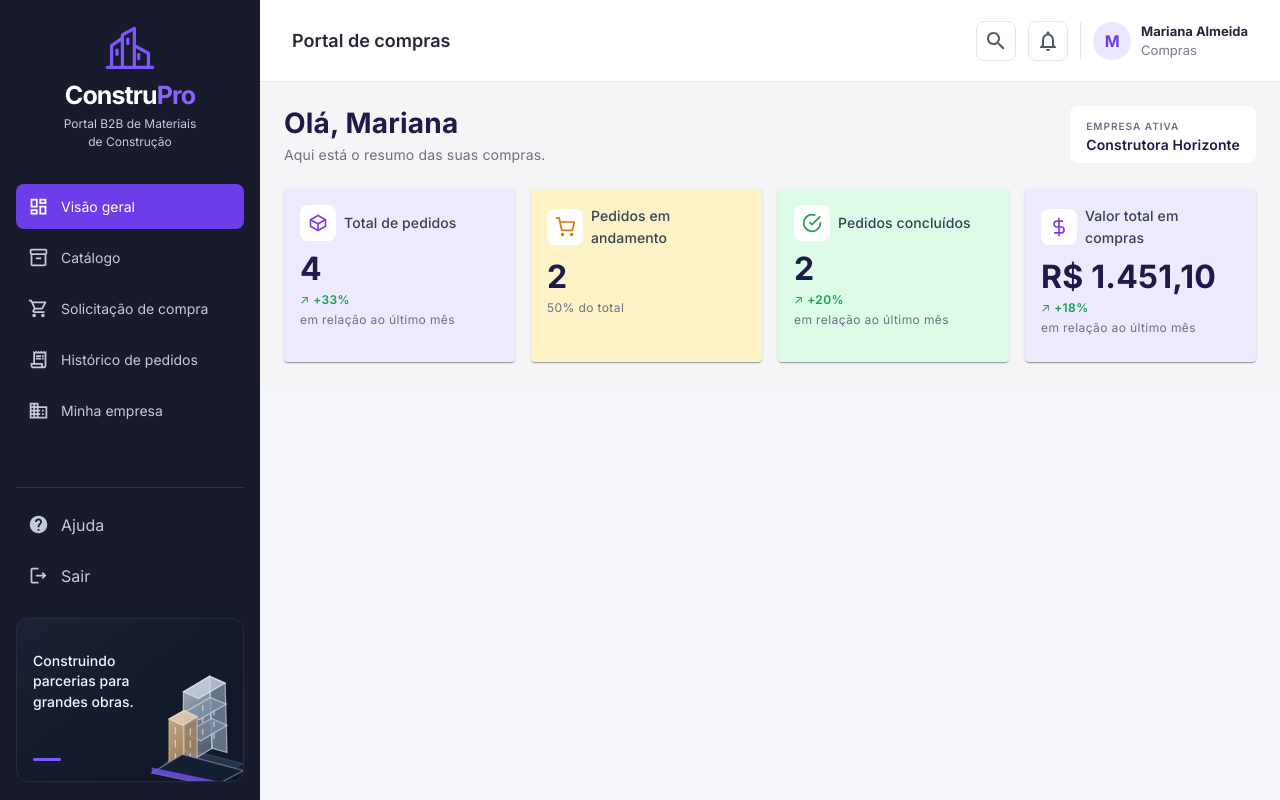
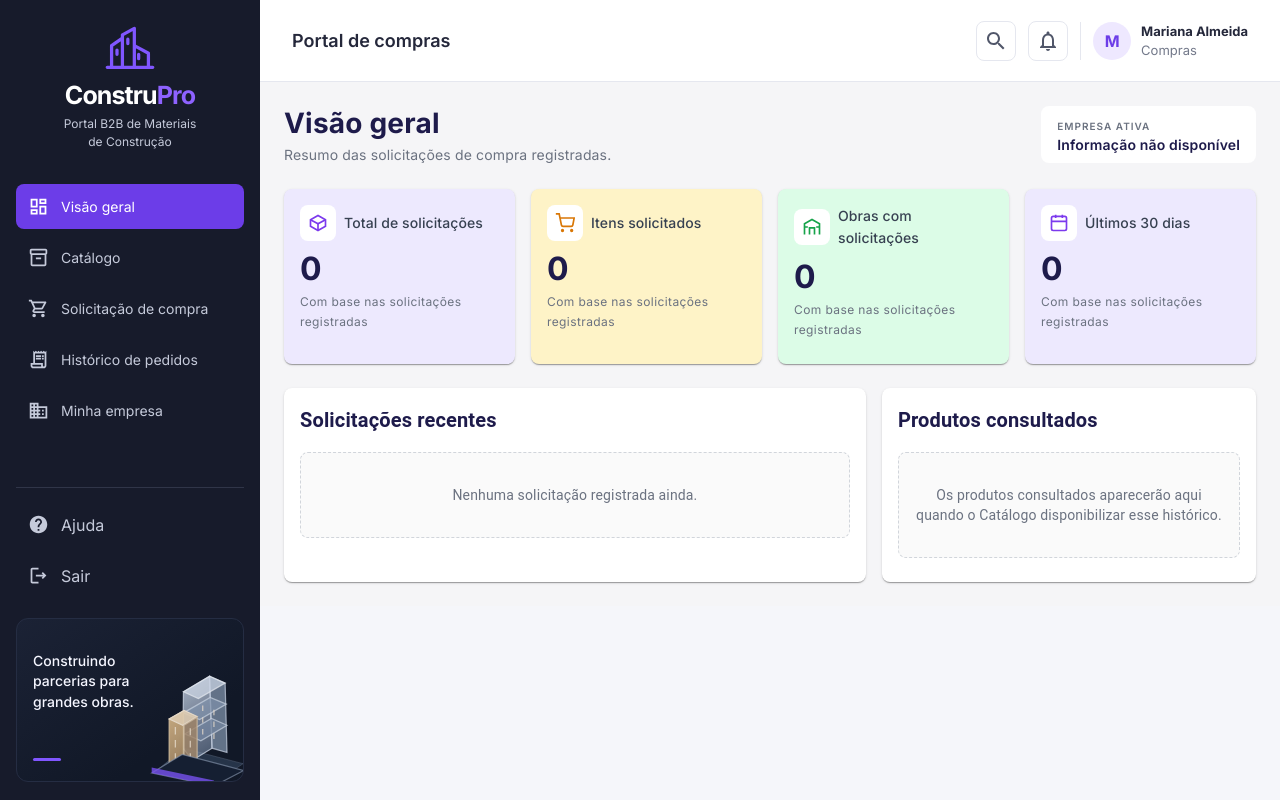
Before and after one commit to marianaalmeidac/construpro, a React (Vite) app: page / in a window 1280 px wide. Built offline with nearby package versions, Linux system fonts and the light colour scheme.

Commit message:
feat: integrate dashboard with purchase requests

```diff
--- /dev/null
+++ b/src/data/solicitacoes.ts
@@ -0,0 +1,109 @@
+export const CHAVE_SOLICITACOES = 'construpro:solicitacoes';
+
+export interface ItemSolicitacao {
+  material: string;
+  descricao: string;
+  quantidade: string;
+  unidade: string;
+  observacao: string;
+}
+
+export interface SolicitacaoCompra {
+  id: string;
+  solicitante: string;
+  obra: string;
+  prioridade: string;
+  data: string;
+  observacoes: string;
+  itens: ItemSolicitacao[];
+}
+
+export type ResultadoSolicitacoes =
+  | { status: 'loading' }
+  | { status: 'success'; solicitacoes: SolicitacaoCompra[] }
+  | { status: 'empty'; solicitacoes: [] }
+  | { status: 'invalid'; message: string }
+  | { status: 'error'; message: string };
+
+function ehRegistro(value: unknown): value is Record<string, unknown> {
+  return typeof value === 'object' && value !== null && !Array.isArray(value);
+}
+
+function itemValido(value: unknown): value is ItemSolicitacao {
+  if (!ehRegistro(value)) return false;
+  return ['material', 'descricao', 'quantidade', 'unidade', 'observacao']
+    .every((campo) => typeof value[campo] === 'string');
+}
+
+function solicitacaoValida(value: unknown): value is SolicitacaoCompra {
+  if (!ehRegistro(value)) return false;
+  return typeof value.id === 'string'
+    && typeof value.solicitante === 'string'
+    && typeof value.obra === 'string'
+    && typeof value.prioridade === 'string'
+    && typeof value.data === 'string'
+    && typeof value.observacoes === 'string'
+    && Array.isArray(value.itens)
+    && value.itens.every(itemValido);
+}
+
+export function lerSolicitacoes(storage?: Storage): ResultadoSolicitacoes {
+  let conteudo: string | null;
+  try {
+    conteudo = (storage ?? window.localStorage).getItem(CHAVE_SOLICITACOES);
+  } catch {
+    return { status: 'error', message: 'Não foi possível ler as solicitações deste navegador.' };
+  }
+  if (conteudo === null) return { status: 'empty', solicitacoes: [] };
+
+  let dados: unknown;
+  try {
+    dados = JSON.parse(conteudo);
+  } catch {
+    return { status: 'invalid', message: 'Os dados de solicitações armazenados estão em formato inválido.' };
+  }
+  if (!Array.isArray(dados) || !dados.every(solicitacaoValida)) {
+    return { status: 'invalid', message: 'Os dados de solicitações armazenados estão em formato inválido.' };
+  }
+  if (dados.length === 0) return { status: 'empty', solicitacoes: [] };
+  return { status: 'success', solicitacoes: dados };
+}
+
+export function contarItensSolicitados(solicitacoes: SolicitacaoCompra[]): number {
+  return solicitacoes.reduce((total, solicitacao) => total + solicitacao.itens.length, 0);
+}
+
+export function contarObrasComSolicitacoes(solicitacoes: SolicitacaoCompra[]): number {
+  return new Set(solicitacoes.map(({ obra }) => obra.trim()).filter(Boolean)).size;
+}
+
+export function contarSolicitacoesUltimos30Dias(
+  solicitacoes: SolicitacaoCompra[],
+  agora = new Date(),
+): number {
+  const limite = new Date(agora);
+  limite.setDate(limite.getDate() - 29);
+  limite.setHours(0, 0, 0, 0);
+  const hoje = new Date(agora);
+  hoje.setHours(23, 59, 59, 999);
+
+  return solicitacoes.filter(({ data }) => {
+    const dataSolicitacao = new Date(`${data}T00:00:00`);
+    return !Number.isNaN(dataSolicitacao.getTime())
+      && dataSolicitacao >= limite
+      && dataSolicitacao <= hoje;
+  }).length;
+}
+
+export function ordenarSolicitacoesRecentes(solicitacoes: SolicitacaoCompra[]): SolicitacaoCompra[] {
+  return [...solicitacoes].sort((a, b) => b.data.localeCompare(a.data));
+}
+
+export function nomeObra(obra: string): string {
+  const nomes: Record<string, string> = {
+    'obra-1': 'Obra 1',
+    'obra-2': 'Obra 2',
+    'obra-3': 'Obra 3',
+  };
+  return nomes[obra] ?? obra;
+}
--- a/src/pages/DashboardPage.tsx
+++ b/src/pages/DashboardPage.tsx
@@ -1,4 +1,15 @@
-import { Box, Card, CardContent, Typography } from '@mui/material';
+import { useEffect, useState } from 'react';
+import { Box, Card, CardContent, CircularProgress, Typography } from '@mui/material';
+import {
+  contarItensSolicitados,
+  contarObrasComSolicitacoes,
+  contarSolicitacoesUltimos30Dias,
+  lerSolicitacoes,
+  nomeObra,
+  ordenarSolicitacoesRecentes,
+  type ResultadoSolicitacoes,
+  type SolicitacaoCompra,
+} from '../data/solicitacoes';
 
 const fonte = "'Inter', 'Segoe UI', Roboto, sans-serif";
 const corTitulo = '#1e1b4b';
@@ -11,82 +22,147 @@ function Icone({ children, cor }: { children: React.ReactNode; cor: string }) {
   );
 }
 
+function formatarData(data: string): string {
+  const valor = new Date(`${data}T00:00:00`);
+  return Number.isNaN(valor.getTime())
+    ? data
+    : new Intl.DateTimeFormat('pt-BR').format(valor);
+}
+
+function estadoTexto(resultado: ResultadoSolicitacoes): string {
+  return resultado.status === 'invalid' || resultado.status === 'error'
+    ? resultado.message
+    : 'Nenhuma solicitação registrada ainda.';
+}
+
+function CartaoIndicador({
+  titulo,
+  valor,
+  corFundo,
+  corIcone,
+  icone,
+  carregando,
+}: {
+  titulo: string;
+  valor: number | null;
+  corFundo: string;
+  corIcone: string;
+  icone: React.ReactNode;
+  carregando: boolean;
+}) {
+  return (
+    <Card sx={{ minWidth: 180, flex: 1, bgcolor: corFundo, borderRadius: 2 }}>
+      <CardContent>
+        <Box sx={{ display: 'flex', alignItems: 'center', gap: 1, mb: 1 }}>
+          <Icone cor={corIcone}>{icone}</Icone>
+          <Typography variant="subtitle2" sx={{ fontFamily: fonte, fontSize: 14, fontWeight: 500, color: '#374151' }}>{titulo}</Typography>
+        </Box>
+        {carregando ? <CircularProgress size={28} sx={{ color: corTitulo, my: 0.5 }} /> : (
+          <Typography variant="h4" sx={{ fontFamily: fonte, fontSize: 32, fontWeight: 700, color: corTitulo }}>
+            {valor === null ? '—' : valor}
+          </Typography>
+        )}
+        <Typography variant="caption" sx={{ fontFamily: fonte, fontSize: 12, color: '#6b7280', display: 'block', mt: 0.5 }}>
+          {carregando ? 'Carregando dados…' : valor === null ? 'Dados indisponíveis' : 'Com base nas solicitações registradas'}
+        </Typography>
+      </CardContent>
+    </Card>
+  );
+}
+
+function EstadoVazio({ children }: { children: React.ReactNode }) {
+  return (
+    <Box sx={{ py: 4, px: 2, textAlign: 'center', bgcolor: '#fafafa', borderRadius: 2, border: '1px dashed #d1d5db' }}>
+      <Typography variant="body2" sx={{ color: '#6b7280' }}>{children}</Typography>
+    </Box>
+  );
+}
+
+function SolicitacoesRecentes({
+  solicitacoes,
+  resultado,
+}: {
+  solicitacoes: SolicitacaoCompra[];
+  resultado: ResultadoSolicitacoes;
+}) {
+  if (resultado.status === 'loading') return <EstadoVazio>Carregando solicitações…</EstadoVazio>;
+  if (resultado.status !== 'success') return <EstadoVazio>{estadoTexto(resultado)}</EstadoVazio>;
+
+  return (
+    <Box sx={{ display: 'flex', flexDirection: 'column', gap: 1.5 }}>
+      {solicitacoes.slice(0, 5).map((solicitacao) => (
+        <Box key={solicitacao.id} sx={{ display: 'flex', alignItems: 'center', justifyContent: 'space-between', gap: 2, flexWrap: 'wrap', p: 2, border: '1px solid #e5e7eb', borderRadius: 2 }}>
+          <Box sx={{ minWidth: 150, flex: 1 }}>
+            <Typography sx={{ fontWeight: 600, color: corTitulo }}>{solicitacao.solicitante || 'Solicitante não informado'}</Typography>
+            <Typography variant="body2" sx={{ color: '#6b7280' }}>{nomeObra(solicitacao.obra)} · {formatarData(solicitacao.data)}</Typography>
+          </Box>
+          <Box sx={{ display: 'flex', gap: 1, alignItems: 'center', flexWrap: 'wrap' }}>
+            <Box sx={{ px: 1.25, py: 0.5, bgcolor: '#f3f4f6', color: '#374151', borderRadius: 5, fontSize: 12, textTransform: 'capitalize' }}>
+              Prioridade: {solicitacao.prioridade}
+            </Box>
+            <Typography variant="body2" sx={{ color: '#6b7280' }}>{solicitacao.itens.length} {solicitacao.itens.length === 1 ? 'item' : 'itens'}</Typography>
+          </Box>
+        </Box>
+      ))}
+    </Box>
+  );
+}
+
+// O catálogo poderá fornecer os produtos consultados por integração, sem criar
+// um segundo histórico de visualizações dentro do Dashboard.
+function ProdutosConsultados({ produtos = [] }: { produtos?: React.ReactNode[] }) {
+  return produtos.length > 0
+    ? <Box sx={{ display: 'grid', gridTemplateColumns: 'repeat(auto-fit, minmax(180px, 1fr))', gap: 2 }}>{produtos}</Box>
+    : <EstadoVazio>Os produtos consultados aparecerão aqui quando o Catálogo disponibilizar esse histórico.</EstadoVazio>;
+}
+
 function DashboardPage() {
+  const [resultado, setResultado] = useState<ResultadoSolicitacoes>({ status: 'loading' });
+
+  useEffect(() => {
+    setResultado(lerSolicitacoes());
+  }, []);
+
+  const carregando = resultado.status === 'loading';
+  const dadosDisponiveis = resultado.status === 'success' || resultado.status === 'empty';
+  const solicitacoes = resultado.status === 'success' ? ordenarSolicitacoesRecentes(resultado.solicitacoes) : [];
+  const listaParaCalculo = resultado.status === 'success' ? resultado.solicitacoes : [];
+
   return (
-    <Box sx={{ p: 3, bgcolor: '#f5f5f7', fontFamily: fonte }}>
+    <Box sx={{ p: 3, bgcolor: '#f5f5f7', fontFamily: fonte, minHeight: '100%' }}>
       <Box sx={{ display: 'flex', justifyContent: 'space-between', alignItems: 'flex-start', flexWrap: 'wrap', gap: 2, mb: 3 }}>
         <Box>
-          <Typography variant="h4" sx={{ fontFamily: fonte, fontWeight: 700, fontSize: 28, color: corTitulo }}>
-            Olá, Mariana
-          </Typography>
-          <Typography variant="body2" sx={{ fontFamily: fonte, fontSize: 14, color: '#6b7280', mt: 0.5 }}>
-            Aqui está o resumo das suas compras.
-          </Typography>
+          <Typography variant="h4" sx={{ fontFamily: fonte, fontWeight: 700, fontSize: 28, color: corTitulo }}>Visão geral</Typography>
+          <Typography variant="body2" sx={{ fontFamily: fonte, fontSize: 14, color: '#6b7280', mt: 0.5 }}>Resumo das solicitações de compra registradas.</Typography>
         </Box>
         <Box sx={{ bgcolor: 'white', borderRadius: 2, px: 2, py: 1 }}>
-          <Typography variant="caption" sx={{ fontFamily: fonte, fontSize: 10, fontWeight: 600, letterSpacing: 1, color: '#6b7280' }}>
-            EMPRESA ATIVA
-          </Typography>
-          <Typography variant="body2" sx={{ fontFamily: fonte, fontSize: 14, fontWeight: 600, color: corTitulo }}>
-            Construtora Horizonte
-          </Typography>
+          <Typography variant="caption" sx={{ fontFamily: fonte, fontSize: 10, fontWeight: 600, letterSpacing: 1, color: '#6b7280' }}>EMPRESA ATIVA</Typography>
+          <Typography variant="body2" sx={{ fontFamily: fonte, fontSize: 14, fontWeight: 600, color: corTitulo }}>Informação não disponível</Typography>
         </Box>
       </Box>
 
+      {resultado.status === 'invalid' || resultado.status === 'error' ? (
+        <Box role="alert" sx={{ mb: 2, p: 1.5, bgcolor: '#fef2f2', color: '#b91c1c', borderRadius: 2 }}>{resultado.message}</Box>
+      ) : null}
+
       <Box sx={{ display: 'flex', gap: 2, flexWrap: 'wrap', alignItems: 'stretch' }}>
-        <Card sx={{ minWidth: 180, flex: 1, bgcolor: '#ede9fe' }}>
+        <CartaoIndicador titulo="Total de solicitações" valor={dadosDisponiveis ? listaParaCalculo.length : null} corFundo="#ede9fe" corIcone="#7c3aed" carregando={carregando} icone={<svg width="20" height="20" viewBox="0 0 24 24" fill="none" stroke="currentColor" strokeWidth="2"><path d="M21 8l-9-5-9 5v8l9 5 9-5V8z" /><path d="M3 8l9 5 9-5" /><path d="M12 13v8" /></svg>} />
+        <CartaoIndicador titulo="Itens solicitados" valor={dadosDisponiveis ? contarItensSolicitados(listaParaCalculo) : null} corFundo="#fef3c7" corIcone="#d97706" carregando={carregando} icone={<svg width="20" height="20" viewBox="0 0 24 24" fill="none" stroke="currentColor" strokeWidth="2"><circle cx="9" cy="21" r="1" /><circle cx="20" cy="21" r="1" /><path d="M1 1h4l2.68 13.39a2 2 0 0 0 2 1.61h9.72a2 2 0 0 0 2-1.61L23 6H6" /></svg>} />
+        <CartaoIndicador titulo="Obras com solicitações" valor={dadosDisponiveis ? contarObrasComSolicitacoes(listaParaCalculo) : null} corFundo="#dcfce7" corIcone="#16a34a" carregando={carregando} icone={<svg width="20" height="20" viewBox="0 0 24 24" fill="none" stroke="currentColor" strokeWidth="2"><path d="M3 21V8l9-5 9 5v13" /><path d="M9 21v-8h6v8M3 12h4m10 0h4" /></svg>} />
+        <CartaoIndicador titulo="Últimos 30 dias" valor={dadosDisponiveis ? contarSolicitacoesUltimos30Dias(listaParaCalculo) : null} corFundo="#ede9fe" corIcone="#7c3aed" carregando={carregando} icone={<svg width="20" height="20" viewBox="0 0 24 24" fill="none" stroke="currentColor" strokeWidth="2"><rect x="3" y="4" width="18" height="17" rx="2" /><path d="M16 2v4M8 2v4M3 10h18" /></svg>} />
+      </Box>
+
+      <Box sx={{ display: 'grid', gridTemplateColumns: { xs: '1fr', lg: 'minmax(0, 1.4fr) minmax(280px, 0.9fr)' }, gap: 2, mt: 3 }}>
+        <Card sx={{ borderRadius: 2 }}>
           <CardContent>
-            <Box sx={{ display: 'flex', alignItems: 'center', gap: 1, mb: 1 }}>
-              <Icone cor="#7c3aed">
-                <svg width="20" height="20" viewBox="0 0 24 24" fill="none" stroke="currentColor" strokeWidth="2"><path d="M21 8l-9-5-9 5v8l9 5 9-5V8z" /><path d="M3 8l9 5 9-5" /><path d="M12 13v8" /></svg>
-              </Icone>
-              <Typography variant="subtitle2" sx={{ fontFamily: fonte, fontSize: 14, fontWeight: 500, color: '#374151' }}>Total de pedidos</Typography>
-            </Box>
-            <Typography variant="h4" sx={{ fontFamily: fonte, fontSize: 32, fontWeight: 700, color: corTitulo }}>4</Typography>
-            <Typography variant="caption" sx={{ fontFamily: fonte, fontSize: 12, fontWeight: 600, color: '#16a34a' }}>↗ +33%</Typography>
-            <Typography variant="caption" sx={{ fontFamily: fonte, fontSize: 12, color: '#6b7280', display: 'block' }}>em relação ao último mês</Typography>
+            <Typography variant="h6" sx={{ fontWeight: 700, color: corTitulo, mb: 2 }}>Solicitações recentes</Typography>
+            <SolicitacoesRecentes solicitacoes={solicitacoes} resultado={resultado} />
           </CardContent>
         </Card>
-
-        <Card sx={{ minWidth: 180, flex: 1, bgcolor: '#fef3c7' }}>
+        <Card sx={{ borderRadius: 2 }}>
           <CardContent>
-            <Box sx={{ display: 'flex', alignItems: 'center', gap: 1, mb: 1 }}>
-              <Icone cor="#d97706">
-                <svg width="20" height="20" viewBox="0 0 24 24" fill="none" stroke="currentColor" strokeWidth="2"><circle cx="9" cy="21" r="1" /><circle cx="20" cy="21" r="1" /><path d="M1 1h4l2.68 13.39a2 2 0 0 0 2 1.61h9.72a2 2 0 0 0 2-1.61L23 6H6" /></svg>
-              </Icone>
-              <Typography variant="subtitle2" sx={{ fontFamily: fonte, fontSize: 14, fontWeight: 500, color: '#374151' }}>Pedidos em andamento</Typography>
-            </Box>
-            <Typography variant="h4" sx={{ fontFamily: fonte, fontSize: 32, fontWeight: 700, color: corTitulo }}>2</Typography>
-            <Typography variant="caption" sx={{ fontFamily: fonte, fontSize: 12, color: '#6b7280' }}>50% do total</Typography>
-            <Typography variant="caption" sx={{ fontFamily: fonte, fontSize: 12, color: '#6b7280', display: 'block' }}>&nbsp;</Typography>
-          </CardContent>
-        </Card>
-
-        <Card sx={{ minWidth: 180, flex: 1, bgcolor: '#dcfce7' }}>
-          <CardContent>
-            <Box sx={{ display: 'flex', alignItems: 'center', gap: 1, mb: 1 }}>
-              <Icone cor="#16a34a">
-                <svg width="20" height="20" viewBox="0 0 24 24" fill="none" stroke="currentColor" strokeWidth="2"><path d="M22 11.08V12a10 10 0 1 1-5.93-9.14" /><path d="M22 4L12 14.01l-3-3" /></svg>
-              </Icone>
-              <Typography variant="subtitle2" sx={{ fontFamily: fonte, fontSize: 14, fontWeight: 500, color: '#374151' }}>Pedidos concluídos</Typography>
-            </Box>
-            <Typography variant="h4" sx={{ fontFamily: fonte, fontSize: 32, fontWeight: 700, color: corTitulo }}>2</Typography>
-            <Typography variant="caption" sx={{ fontFamily: fonte, fontSize: 12, fontWeight: 600, color: '#16a34a' }}>↗ +20%</Typography>
-            <Typography variant="caption" sx={{ fontFamily: fonte, fontSize: 12, color: '#6b7280', display: 'block' }}>em relação ao último mês</Typography>
-          </CardContent>
-        </Card>
-
-        <Card sx={{ minWidth: 180, flex: 1, bgcolor: '#ede9fe' }}>
-          <CardContent>
-            <Box sx={{ display: 'flex', alignItems: 'center', gap: 1, mb: 1 }}>
-              <Icone cor="#7c3aed">
-                <svg width="20" height="20" viewBox="0 0 24 24" fill="none" stroke="currentColor" strokeWidth="2"><line x1="12" y1="1" x2="12" y2="23" /><path d="M17 5H9.5a3.5 3.5 0 0 0 0 7h5a3.5 3.5 0 0 1 0 7H6" /></svg>
-              </Icone>
-              <Typography variant="subtitle2" sx={{ fontFamily: fonte, fontSize: 14, fontWeight: 500, color: '#374151' }}>Valor total em compras</Typography>
-            </Box>
-            <Typography variant="h4" sx={{ fontFamily: fonte, fontSize: 32, fontWeight: 700, color: corTitulo }}>R$ 1.451,10</Typography>
-            <Typography variant="caption" sx={{ fontFamily: fonte, fontSize: 12, fontWeight: 600, color: '#16a34a' }}>↗ +18%</Typography>
-            <Typography variant="caption" sx={{ fontFamily: fonte, fontSize: 12, color: '#6b7280', display: 'block' }}>em relação ao último mês</Typography>
+            <Typography variant="h6" sx={{ fontWeight: 700, color: corTitulo, mb: 2 }}>Produtos consultados</Typography>
+            <ProdutosConsultados />
           </CardContent>
         </Card>
       </Box>
```
